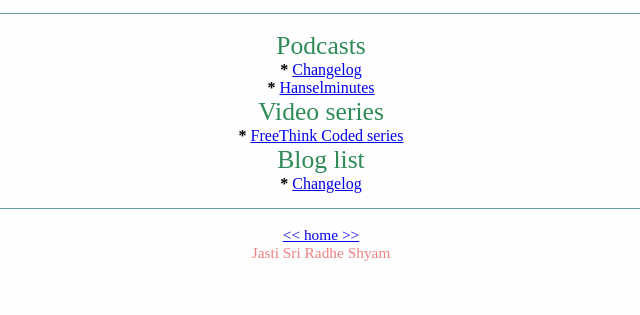
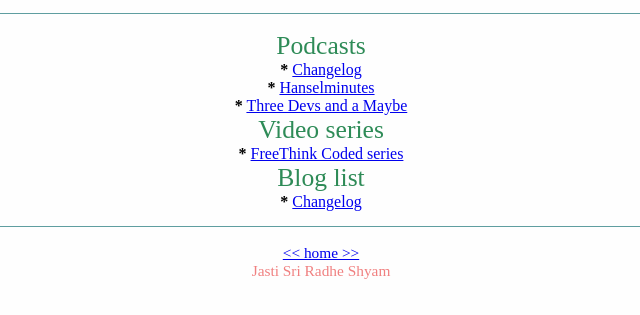
Before and after one commit to jastisriradheshyam/random, a plain HTML site: page 2019/04/dev_share.html in a window 1280 px wide. Shown: the part 55-370 px from the top of the page, without its empty margins (319-959 px from the left). Drawn offline with Linux system fonts and the light colour scheme; files whose address does not match are found by name.

Commit message:
add podcast podcast: three devs and a maybe

```diff
--- a/2019/04/dev_share.html
+++ b/2019/04/dev_share.html
@@ -15,12 +15,12 @@
 
         <div><span><b>*</b></span> <a href="https://changelog.com">Changelog</a></div>
         <div><span><b>*</b></span> <a href="https://www.hanselman.com/podcasts">Hanselminutes</a></div>
-
+        <div><span><b>*</b></span> <a href="https://threedevsandamaybe.com/">Three Devs and a Maybe</a></div>
         <div class="secondary-title">Video series</div>
         <div><span><b>*</b></span> <a href="http://www.youtube.com/playlist?list=PLXthoedLVIdKzETLrdvIAO0vchiS47YB7"> FreeThink Coded series</a></div>
 
         <div class="secondary-title">Blog list</div>
-        <div><span><b>*</b></span> <a href="https://changelog.com">Changelog</a> </div>
+        <div><span><b>*</b></span> <a href="https://changelog.com">Changelog</a></div>
     </div>
     <div class="body-footer"></div>
     <div id="relative-path-root" hidden>../../</div>
```
